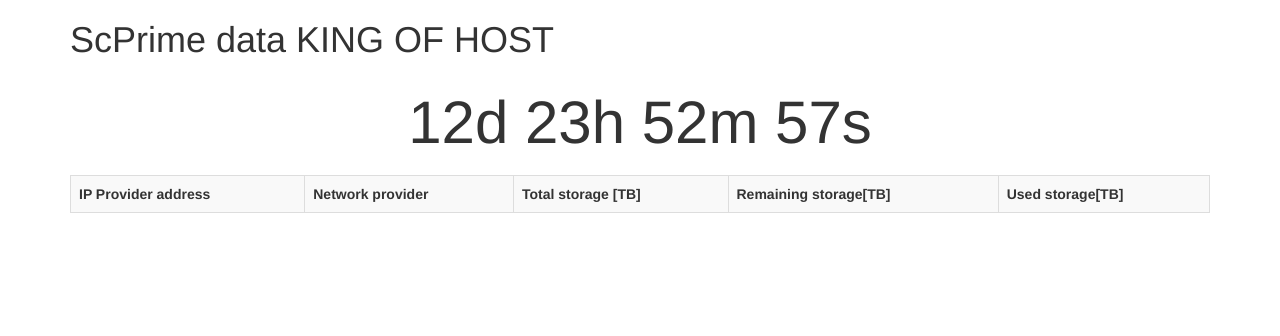
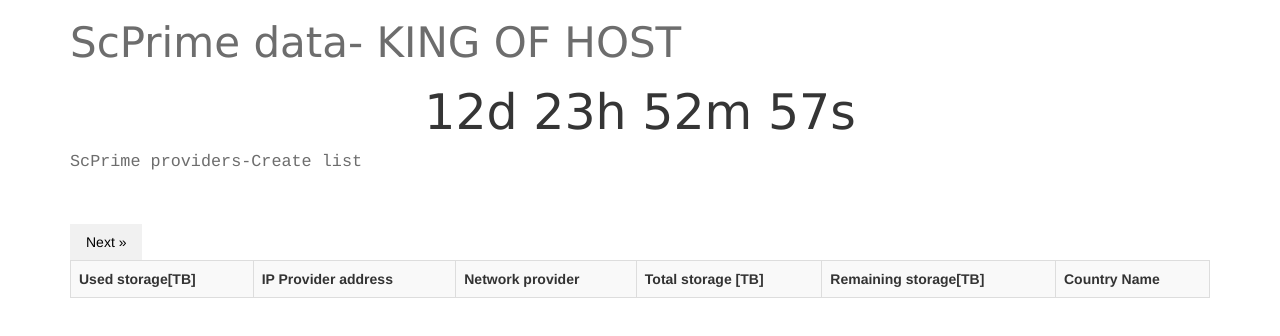
Before and after one commit to Vladarmaster/scprimekoh, a plain HTML site: page index.html in a window 1280 px wide. Drawn offline with nearby package versions, Linux system fonts and the light colour scheme.

Commit message:
Update index.html

```diff
--- a/index.html
+++ b/index.html
@@ -5,19 +5,89 @@
 <meta name="viewport" content="width=device-width, initial-scale=1">
 <link rel="stylesheet" href="https://maxcdn.bootstrapcdn.com/bootstrap/3.3.6/css/bootstrap.min.css" />
    <script src="https://maxcdn.bootstrapcdn.com/bootstrap/3.3.7/js/bootstrap.min.js"></script>
+  <style>
+h1 {
+  color:#6D6D6D ;
+  font-family: verdana;
+  font-size: 300%;
+}
+h2 {
+  text-align: center;
+  color:#353535;
+  font-family: verdana;
+  font-size: 350%;
+
+}
+p  {
+  color:#6D6D6D ;
+  font-family: courier;
+  font-size: 120%;
+}
+</style>
    </head>
       <body>
-	  <style>
-p {
-  text-align: center;
-  font-size: 60px;
-  margin-top: 20px;
+
+
+
+   <div class="container">
+   <div class="table-responsive">
+   <h1>ScPrime data- KING OF HOST</h1>
+<meta name="viewport" content="width=device-width, initial-scale=1">
+<style>
+a {
+  text-decoration: none;
+  display: inline-block;
+  padding: 8px 16px;
+}
+
+a:hover {
+  background-color: #ddd;
+  color: black;
+}
+
+.previous {
+  background-color: #f1f1f1;
+  color: black;
+}
+
+.next {
+  background-color: #f1f1f1;
+  color: black;
+}
+
+.round {
+  border-radius: 50%;
 }
 </style>
-   <div class="container">
-   <div class="table-responsive">
-   <h1>ScPrime data KING OF HOST</h1>
-    <p id="demo"></p>
+</head>
+<body>
+
+
+
+
+
+     <p></p>
+
+	<h2 id="demo"></h2>
+
+
+
+
+<p id="demo" onclick="sortTable()">ScPrime providers-Create list</p>
+<br></br>
+
+<a href="scprimetotalstor.html" class="next">Next &raquo;</a>
+
+
+
+<script>
+function myFunction() {
+  document.getElementById("demo").style.color = "red";
+}
+</script>
+
+
+
       <script>
 // Set the date we're counting down to
 var countDownDate = new Date("Mar 31, 2020 00:01:01").getTime();
@@ -53,15 +123,25 @@
     <table class="table table-bordered table-striped" id="employee_table">
   <tr>
 
-<th onclick="sortTable(0)">IP Provider address</th>
-<th onclick="sortTable(1)">Network provider</th>
-<th onclick="sortTable(1)">Total storage [TB]</th>
-<th onclick="sortTable(0)">Remaining storage[TB]</th>
-<th onclick="sortTable(1)">Used storage[TB]</th>
+<th>Used storage[TB]</th>
+<th>IP Provider address</th>
+<th>Network provider</th>
+<th>Total storage [TB]</th>
+<th>Remaining storage[TB]</th>
+<th>Country Name</th>
+
+
+
+
+</tr>
+
  	<table id="employee_table">
+
 <tr>
 </tr>
   </table>
+
+
   </div>
   </div>
 <script>
@@ -76,13 +156,18 @@
 		value.totalstorage = parseFloat(value.totalstorage / 1000000000000).toFixed(2);
 	    totalt = parseFloat(value.totalstorage - value.remainingstorage).toFixed(2);
 
+
 		employee_data += '<tr>';
+	    employee_data += '<td>'+totalt+'</td>';
 		employee_data += '<td>'+value.netaddress+'</td>';
 		employee_data += '<td>'+value.as+'</td>';
 		employee_data += '<td>'+value.totalstorage+'</td>';
 		employee_data += '<td>'+value.remainingstorage+'</td>';
-		employee_data += '<td>'+totalt+'</td>';
-		employee_data += '</tr>';
+		employee_data += '<td>'+value.countryName+'</td>';
+
+
+
+        employee_data += '</tr>';
 
 
 		});
@@ -97,57 +182,40 @@
 0 for sorting by names, 1 for sorting by country: -->
 
 <script>
-function sortTable(n) {
-  var table, rows, switching, i, x, y, shouldSwitch, dir, switchcount = 0;
+function sortTable() {
+  var table, rows, switching, i, x, y, shouldSwitch;
   table = document.getElementById("employee_table");
   switching = true;
-  // Set the sorting direction to ascending:
-  dir = "asc";
-  /* Make a loop that will continue until
-  no switching has been done: */
+  /*Make a loop that will continue until
+  no switching has been done:*/
   while (switching) {
-    // Start by saying: no switching is done:
+    //start by saying: no switching is done:
     switching = false;
     rows = table.rows;
-    /* Loop through all table rows (except the
-    first, which contains table headers): */
+    /*Loop through all table rows (except the
+    first, which contains table headers):*/
     for (i = 1; i < (rows.length - 1); i++) {
-      // Start by saying there should be no switching:
+      //start by saying there should be no switching:
       shouldSwitch = false;
-      /* Get the two elements you want to compare,
-      one from current row and one from the next: */
-      x = rows[i].getElementsByTagName("TD")[n];
-      y = rows[i + 1].getElementsByTagName("TD")[n];
-      /* Check if the two rows should switch place,
-      based on the direction, asc or desc: */
-      if (dir == "asc") {
-        if (Number(x.innerHTML) > Number(y.innerHTML)) {
-  shouldSwitch = true;
-  break;
-}
-        }
-      } else if (dir == "desc") {
-        if (x.innerHTML.toLowerCase() < y.innerHTML.toLowerCase()) {
-          // If so, mark as a switch and break the loop:
-          shouldSwitch = true;
-          break;
-        }
+      /*Get the two elements you want to compare,
+      one from current row and one from the next:*/
+      x = rows[i].getElementsByTagName("td")[0];
+      y = rows[i + 1].getElementsByTagName("td")[0];
+
+
+      //check if the two rows should switch place:
+      if (Number(x.innerHTML) < Number(y.innerHTML)) {
+        //if so, mark as a switch and break the loop:
+        shouldSwitch = true;
+
+        break;
       }
     }
     if (shouldSwitch) {
-      /* If a switch has been marked, make the switch
-      and mark that a switch has been done: */
+      /*If a switch has been marked, make the switch
+      and mark that a switch has been done:*/
       rows[i].parentNode.insertBefore(rows[i + 1], rows[i]);
       switching = true;
-      // Each time a switch is done, increase this count by 1:
-      switchcount ++;
-    } else {
-      /* If no switching has been done AND the direction is "asc",
-      set the direction to "desc" and run the while loop again. */
-      if (switchcount == 0 && dir == "asc") {
-        dir = "desc";
-        switching = true;
-      }
     }
   }
 }
```
